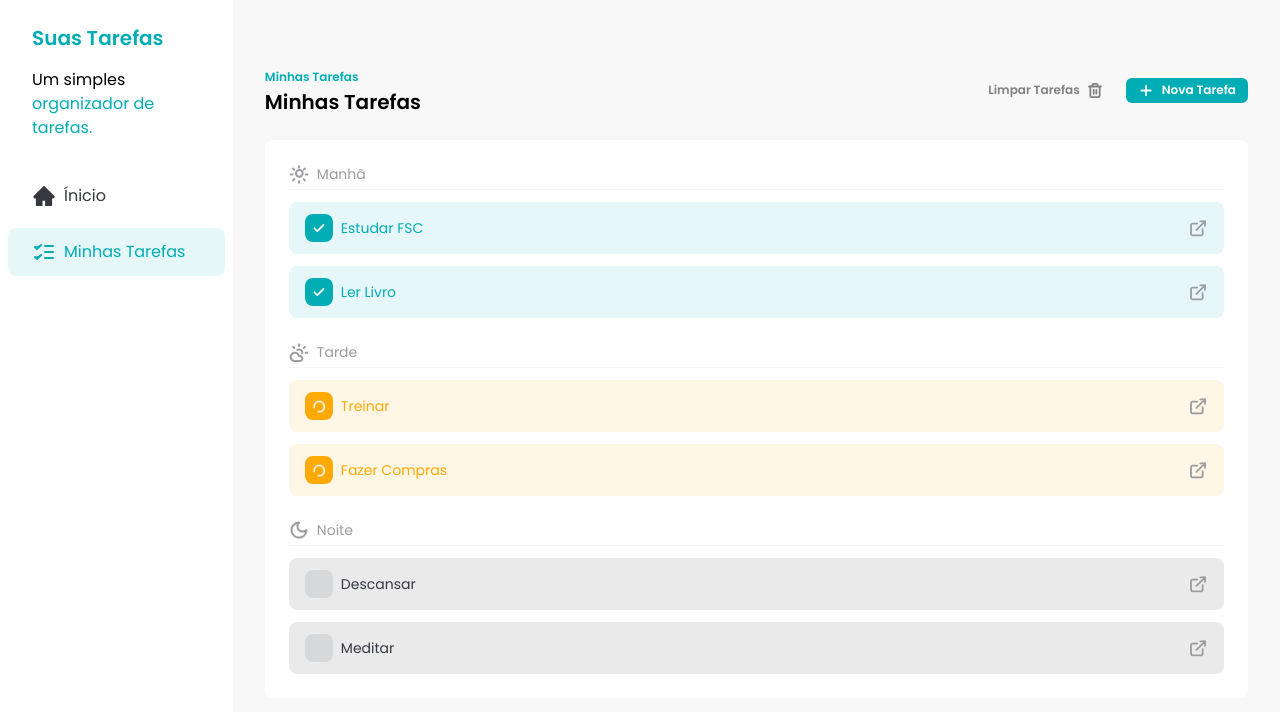
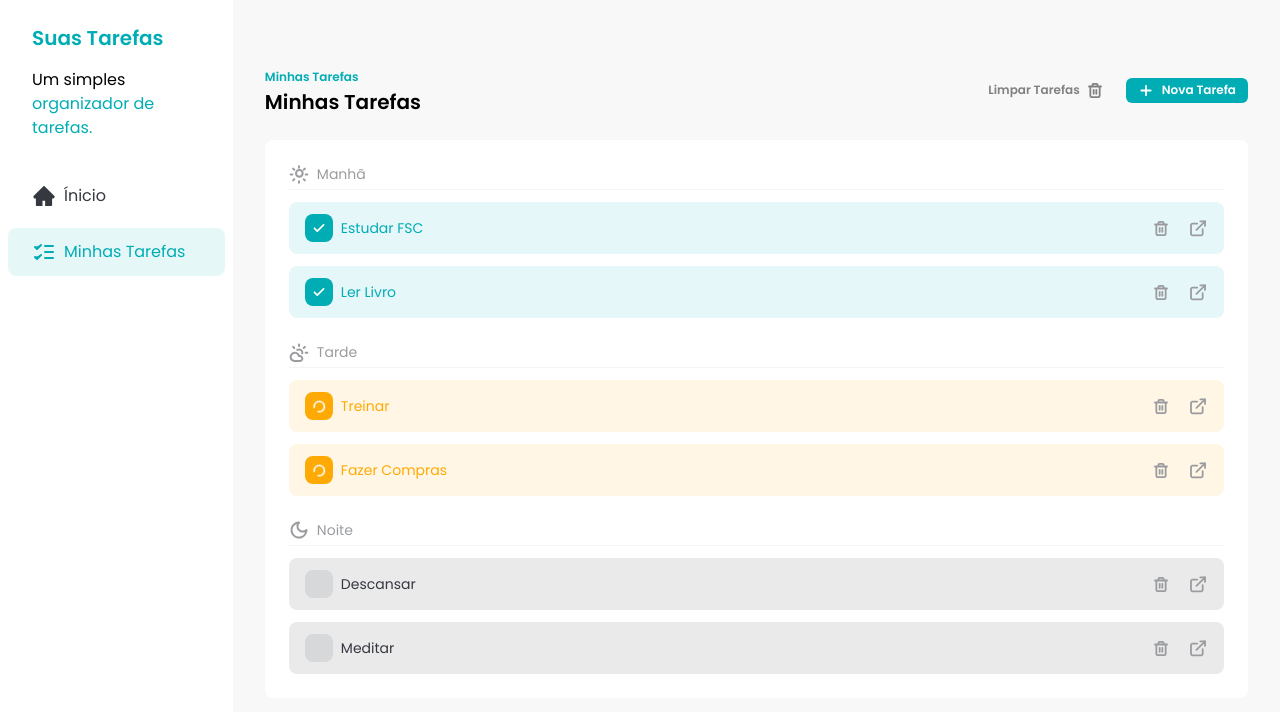
Before and after one commit to daniilomendes/fsc-task-manage, a React (Vite) app: page / in a window 1280 px wide. Shown: the top 712 px of the page. Built offline with nearby package versions, Linux system fonts and the light colour scheme.

Commit message:
feat: ensure task can be deleted

```diff
--- a/src/components/Button.jsx
+++ b/src/components/Button.jsx
@@ -1,4 +1,4 @@
-const Button = ({ children, variant = "primary" }) => {
+const Button = ({ children, variant = "primary", ...rest }) => {
   const getVariantClasses = () => {
     if (variant === "primary") {
       return "bg-[#00ADB5] text-white";
@@ -12,6 +12,7 @@
   return (
     <button
       className={`flex items-center gap-2 rounded-md px-3 py-1 text-xs font-semibold transition hover:opacity-75 ${getVariantClasses()}`}
+      {...rest}
     >
       {children}
     </button>
--- a/src/components/TaskItem.jsx
+++ b/src/components/TaskItem.jsx
@@ -1,6 +1,13 @@
-import { CheckIcon, DetailsIcon, LoaderIcon } from "../assets/icons";
+import {
+  CheckIcon,
+  DetailsIcon,
+  LoaderIcon,
+  TasksIcon,
+  TrashIcon,
+} from "../assets/icons";
+import Button from "./Button";
 
-const TaskItem = ({ task, handleTaskCheckboxClick }) => {
+const TaskItem = ({ task, handleCheckboxClick, handleDeleteClick }) => {
   const getStatusClasses = () => {
     if (task.status === "done") {
       return "bg-[#00ADB5] text-[#00ADB5]";
@@ -27,7 +34,7 @@
             type="checkbox"
             checked={task.status === "done"}
             className="absolute h-full w-full cursor-pointer opacity-0"
-            onChange={() => handleTaskCheckboxClick(task.id)}
+            onChange={() => handleCheckboxClick(task.id)}
           />
           {task.status === "done" && <CheckIcon />}
           {task.status === "in_progress" && (
@@ -37,9 +44,15 @@
         {task.title}
       </div>
 
-      <a href="#" className="transition hover:opacity-75">
-        <DetailsIcon />
-      </a>
+      <div className="flex items-center gap-2">
+        <Button onClick={() => handleDeleteClick(task.id)} variant="ghost">
+          <TrashIcon className="text-[#9A9C9F]" />
+        </Button>
+
+        <a href="#" className="transition hover:opacity-75">
+          <DetailsIcon />
+        </a>
+      </div>
     </div>
   );
 };
--- a/src/components/Tasks.jsx
+++ b/src/components/Tasks.jsx
@@ -42,6 +42,11 @@
     setTasks(newTasks);
   };
 
+  const handleTaskDeleteClick = (taskId) => {
+    const newTasks = tasks.filter((task) => task.id !== taskId);
+    setTasks(newTasks);
+  };
+
   return (
     <div className="w-full space-y-6 px-8 py-16">
       <div className="flex w-full justify-between">
@@ -73,7 +78,8 @@
             <TaskItem
               key={task.id}
               task={task}
-              handleTaskCheckboxClick={handleTaskCheckboxClick}
+              handleCheckboxClick={handleTaskCheckboxClick}
+              handleDeleteClick={handleTaskDeleteClick}
             />
           ))}
         </div>
@@ -85,7 +91,8 @@
             <TaskItem
               key={task.id}
               task={task}
-              handleTaskCheckboxClick={handleTaskCheckboxClick}
+              handleCheckboxClick={handleTaskCheckboxClick}
+              handleDeleteClick={handleTaskDeleteClick}
             />
           ))}
         </div>
@@ -97,7 +104,8 @@
             <TaskItem
               key={task.id}
               task={task}
-              handleTaskCheckboxClick={handleTaskCheckboxClick}
+              handleCheckboxClick={handleTaskCheckboxClick}
+              handleDeleteClick={handleTaskDeleteClick}
             />
           ))}
         </div>
```
